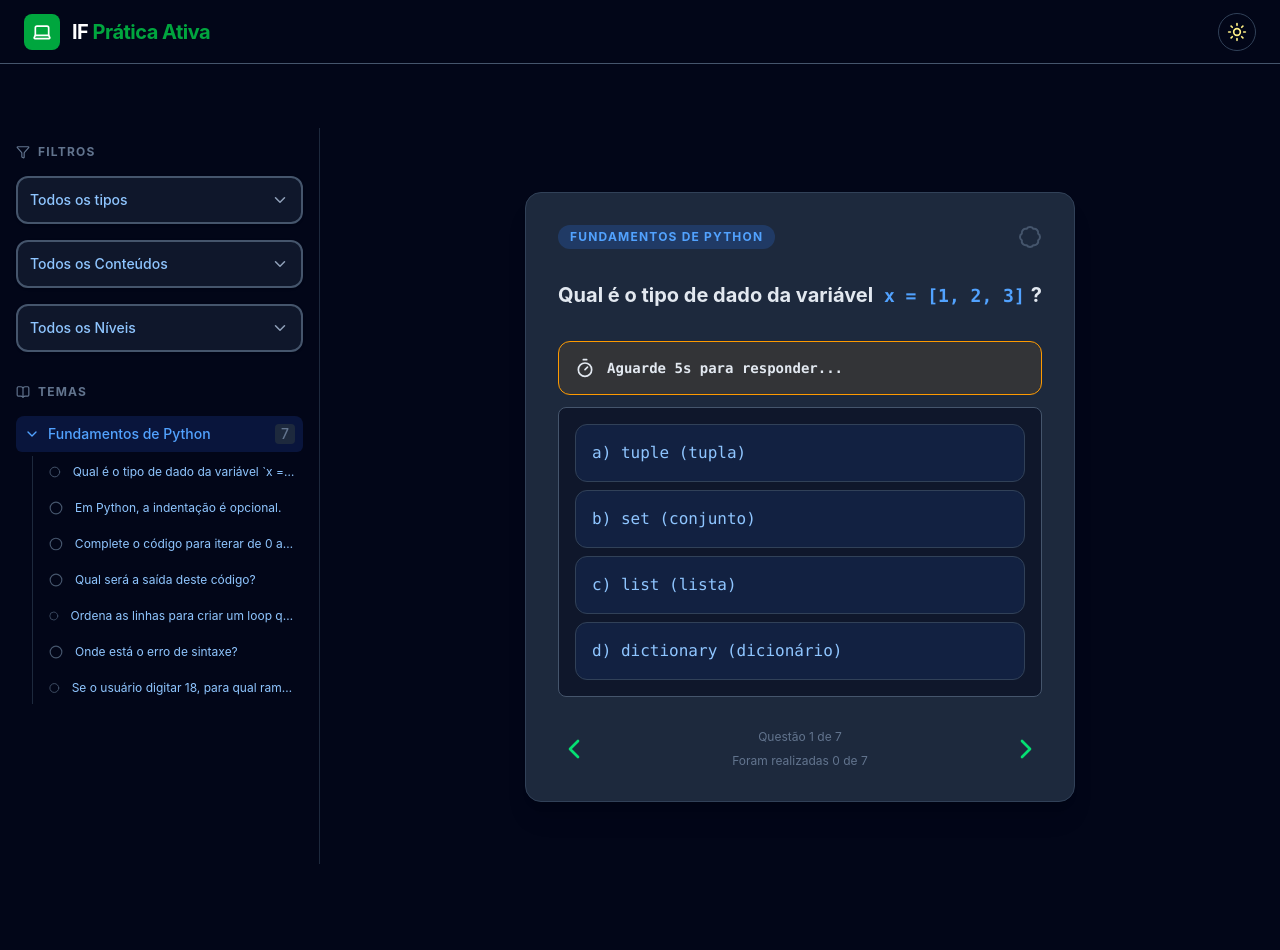
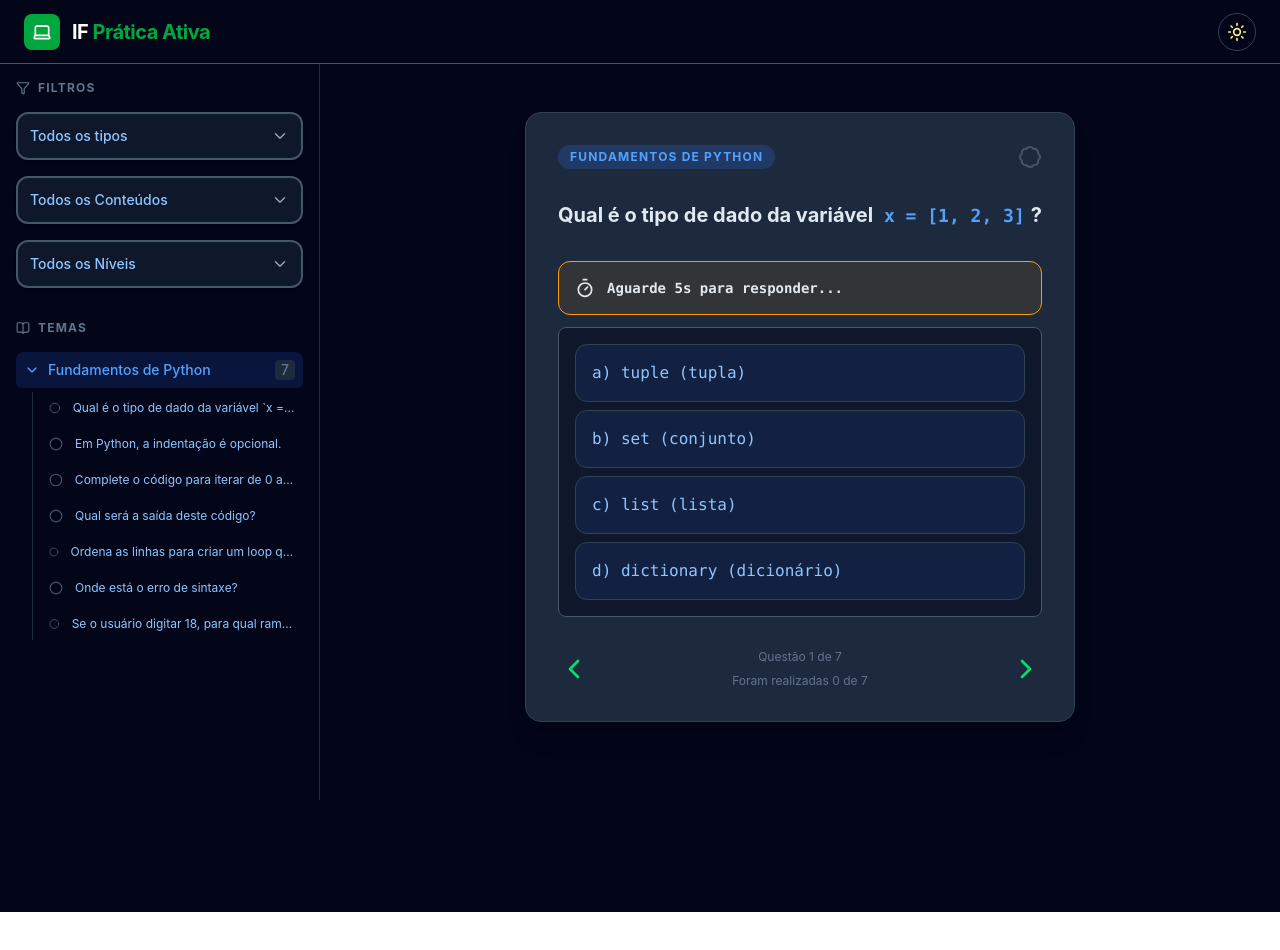
Before and after one commit to ArthurAssuncao/if-pratica-ativa, a React (Vite) app: page / in a window 1280 px wide. Shown: the top 950 px of the page. After the commit the page ends 912 px from the top, so only its background shows below. Built offline with nearby package versions, Linux system fonts and the light colour scheme.

Commit message:
fix minor things

```diff
--- a/src/App.tsx
+++ b/src/App.tsx
@@ -55,8 +55,8 @@ export default function App() {
 
   return (
     <div className="min-h-screen bg-slate-50 dark:bg-slate-950 transition-colors">
-      <Navbar onOpenMenu={() => setIsSidebarOpen(true)} />
-      <div className="flex pt-16">
+      <Navbar onOpenMenu={() => setIsSidebarOpen((prev) => !prev)} />
+      <div className="flex">
         <Sidebar
           quizes={quizesFiltered} // Passa a lista já filtrada
           idTemaAtivo={quizAtual?.tema.id || 0}
@@ -72,7 +72,7 @@ export default function App() {
           onFilterNivelChange={setFiltroNivel}
         />
 
-        <main className="flex-1 flex justify-center py-10 px-6">
+        <main className="flex-1 flex justify-center py-6 px-6">
           {quizAtual ? (
             <Quiz
               quizData={quizAtual}
--- a/src/components/ui/Sidebar.tsx
+++ b/src/components/ui/Sidebar.tsx
@@ -94,7 +94,7 @@ export const Sidebar: React.FC<SidebarProps> = ({
 
       <aside
         className={`
-          fixed inset-y-0 left-0 z-50 w-80 max-w-full transition-transform duration-300 ease-in-out transform
+          fixed inset-y-0 left-0 z-49 w-80 max-w-full transition-transform duration-300 ease-in-out transform
           bg-slate-50 dark:bg-slate-950 border-r border-slate-200 dark:border-slate-800
           lg:translate-x-0 lg:static lg:h-[calc(100vh-64px)] overflow-y-auto
           ${isOpen ? "translate-x-0" : "-translate-x-full"}
```
